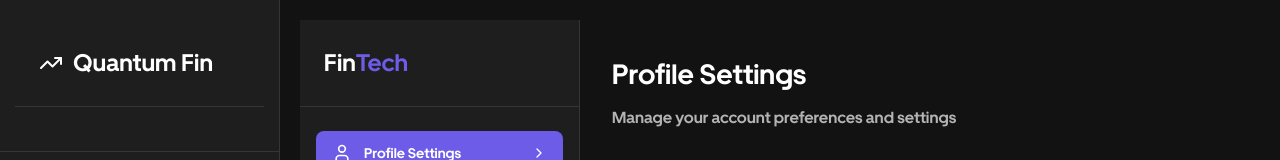
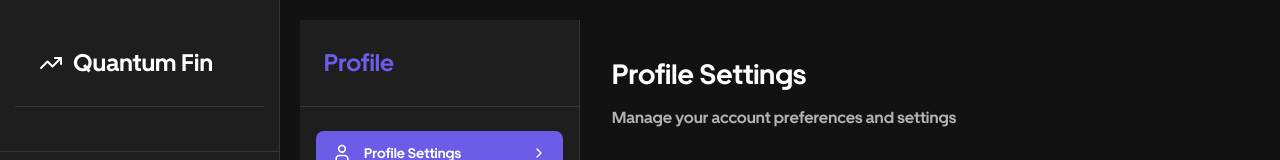
Before and after one commit to Ravitheja1289-dot/HackStack, a React (Vite) app in the folder my-app/: page /profile in a window 1280 px wide. Shown: the top 160 px of the page. Built offline with nearby package versions, Linux system fonts and the light colour scheme.

Commit message:
Update Profile.jsx

```diff
--- a/my-app/src/components/Profile.jsx
+++ b/my-app/src/components/Profile.jsx
@@ -148,7 +148,7 @@ const Profile = () => {
     <div className="profile-page">
       <div className="sidebar">
         <div className="logo">
-          <h2>Fin<span>Tech</span></h2>
+          <h2><span>Profile</span></h2>
         </div>
 
         <nav className="nav-menu">
```
